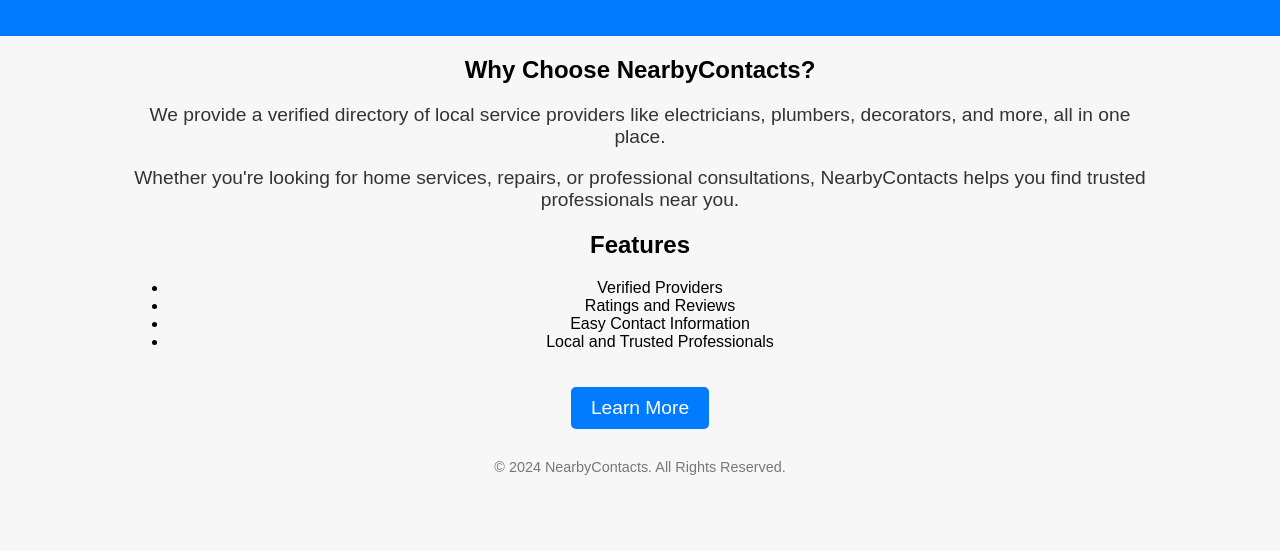
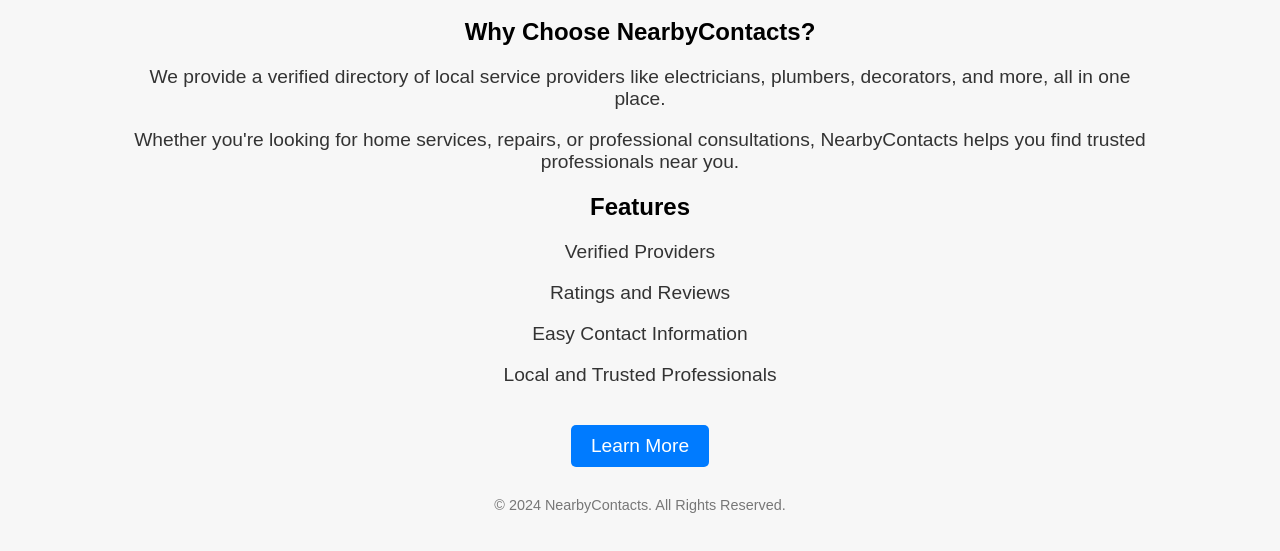
Before and after one commit to tanshuman/nearbycontacts, a plain HTML site: page index.html in a window 1280 px wide. Shown: the part 217-768 px from the top of the page. Drawn offline with Linux system fonts and the light colour scheme.

Commit message:
Hello World 2

```diff
--- a/index.html
+++ b/index.html
@@ -91,12 +91,12 @@
         <p>Whether you're looking for home services, repairs, or professional consultations, NearbyContacts helps you find trusted professionals near you.</p>
 
         <h2>Features</h2>
-        <ul>
-            <li>Verified Providers</li>
-            <li>Ratings and Reviews</li>
-            <li>Easy Contact Information</li>
-            <li>Local and Trusted Professionals</li>
-        </ul>
+        <p>
+            <p>Verified Providers</p>
+            <p>Ratings and Reviews</p>
+            <p>Easy Contact Information</p>
+            <p>Local and Trusted Professionals</p>
+        </p>
 
         <button class="cta-button" onclick="learnMore()">Learn More</button>
     </div>
```
